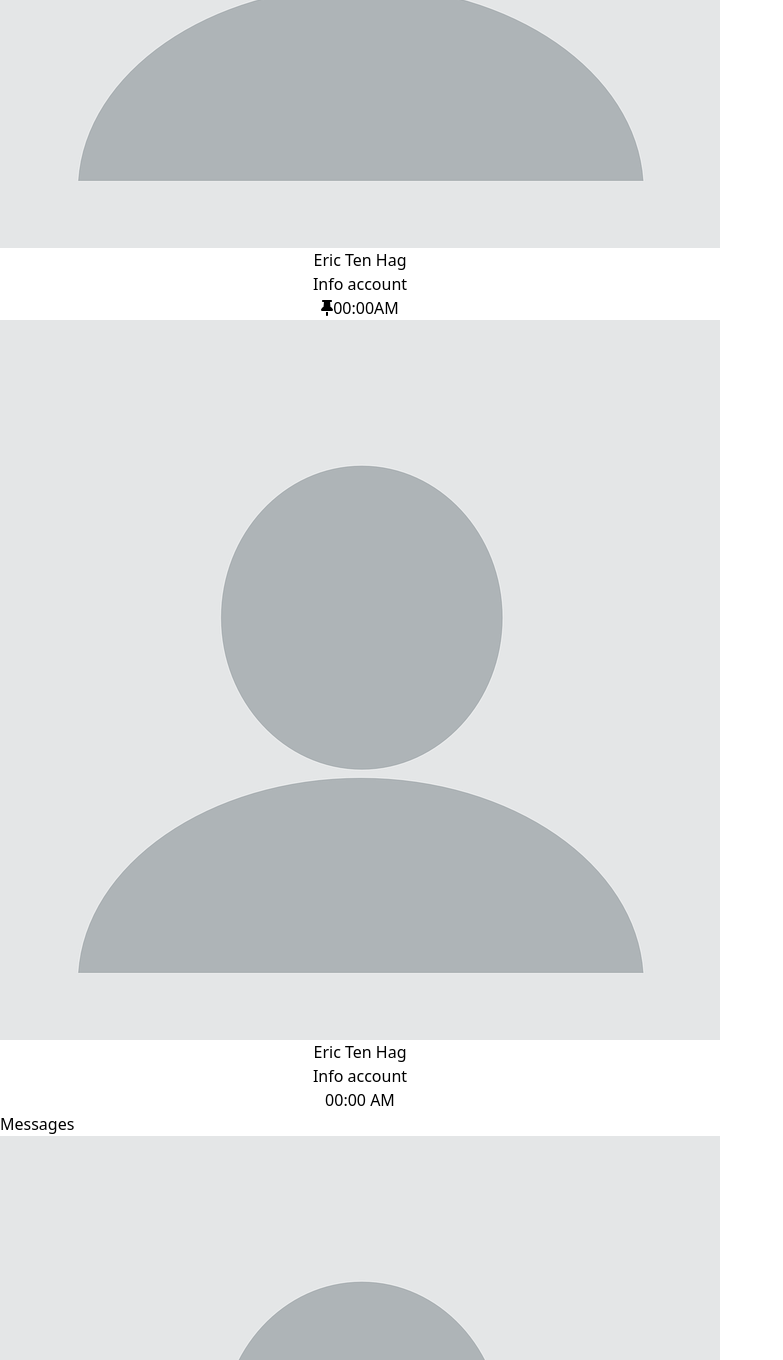
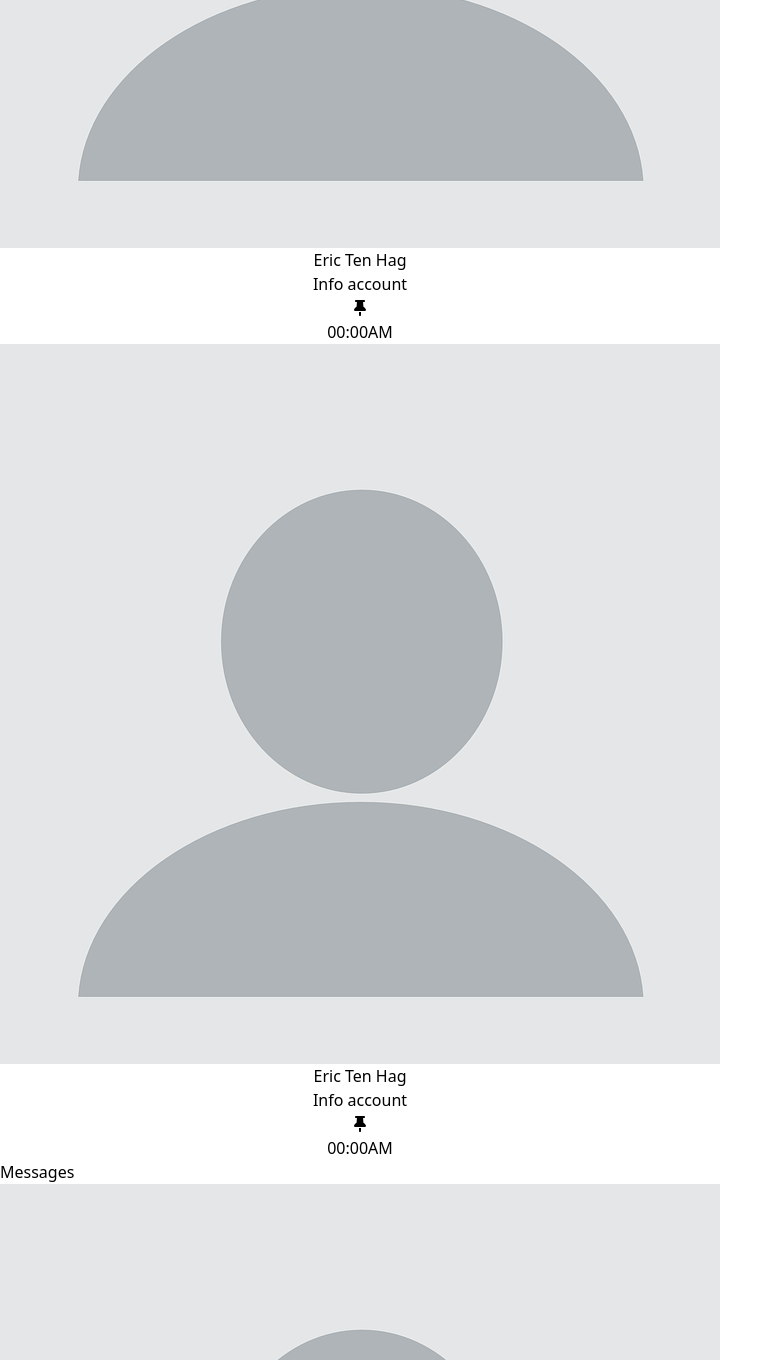
Before and after one commit to faisaldamit/Chat-app, a React (Vite) app: page / in a window 1280 px wide. Shown: the part 1336-2696 px from the top of the page, without its empty margins (0-783 px from the left). Built offline with nearby package versions, Linux system fonts and the light colour scheme.

Commit message:
sec-commit

```diff
--- a/src/App.tsx
+++ b/src/App.tsx
@@ -96,9 +96,10 @@ function App() {
                 <p className="text-sm text-[#929292]">Info account</p>
               </a>
             </div>
-            <div className="w-1/4 m-auto mr-3 ">
-              <p className=" w-fit font-semibold text-[#929292] text-xs/10">
-                <FontAwesomeIcon icon={faThumbTack} className="text-xs/10 text-[#929292] mr-3"></FontAwesomeIcon>
+            <div className="w-1/4 m-auto mr-3 flex flex-row ">
+            <FontAwesomeIcon icon={faThumbTack} className="text-xs/10 text-[#929292] m-auto mr-2 "></FontAwesomeIcon>
+              <p className=" font-semibold text-[#929292] text-xs/10">
+
                  00:00AM
               </p>
             </div>
@@ -122,9 +123,11 @@ function App() {
                 <p className="text-sm text-[#929292]">Info account</p>
               </a>
             </div>
-            <div className="w-1/5 m-auto mr-3 ">
-              <p className=" w-full font-semibold text-[#929292] text-xs">
-                00:00 AM
+            <div className="w-1/4 m-auto mr-3 flex flex-row ">
+            <FontAwesomeIcon icon={faThumbTack} className="text-xs/10 text-[#929292] m-auto mr-2 "></FontAwesomeIcon>
+              <p className=" font-semibold text-[#929292] text-xs/10">
+
+                 00:00AM
               </p>
             </div>
           </button>
```
